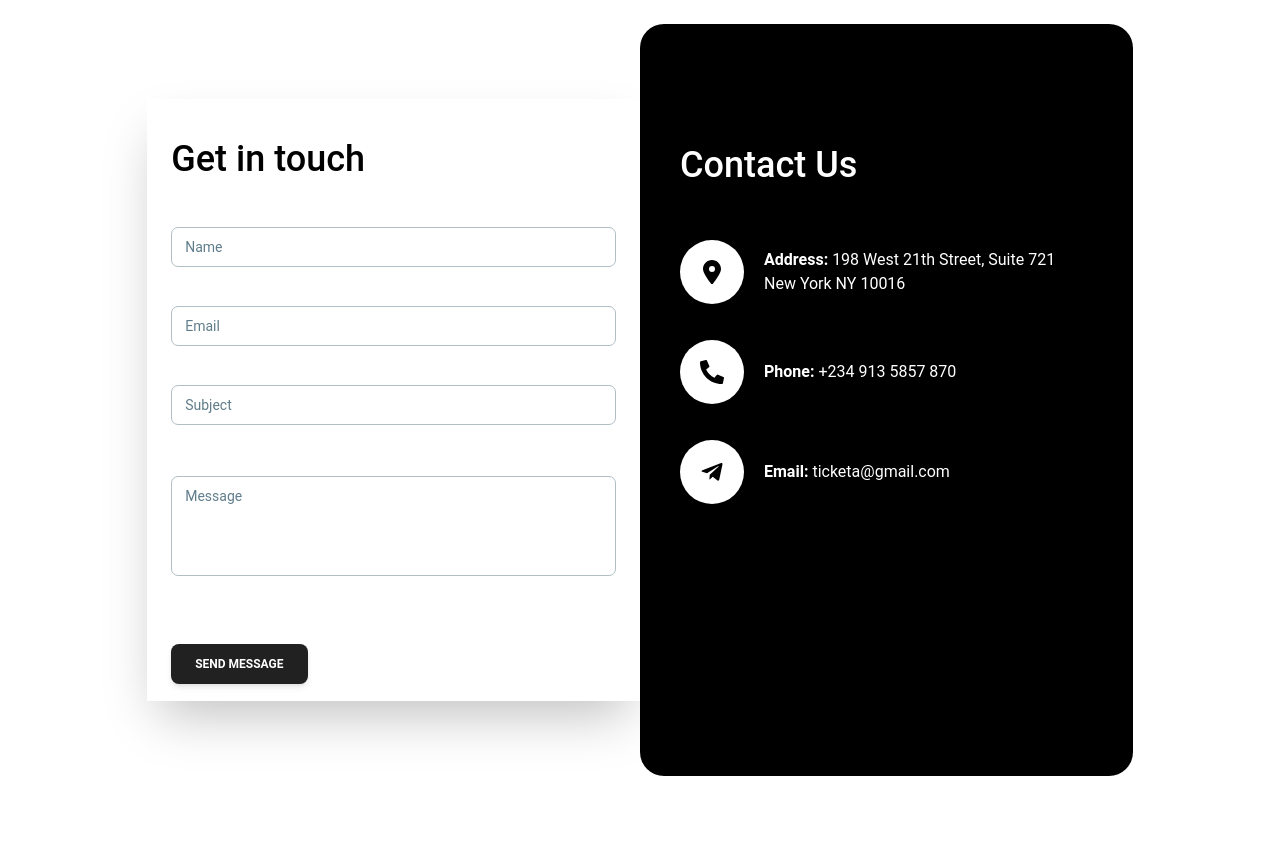
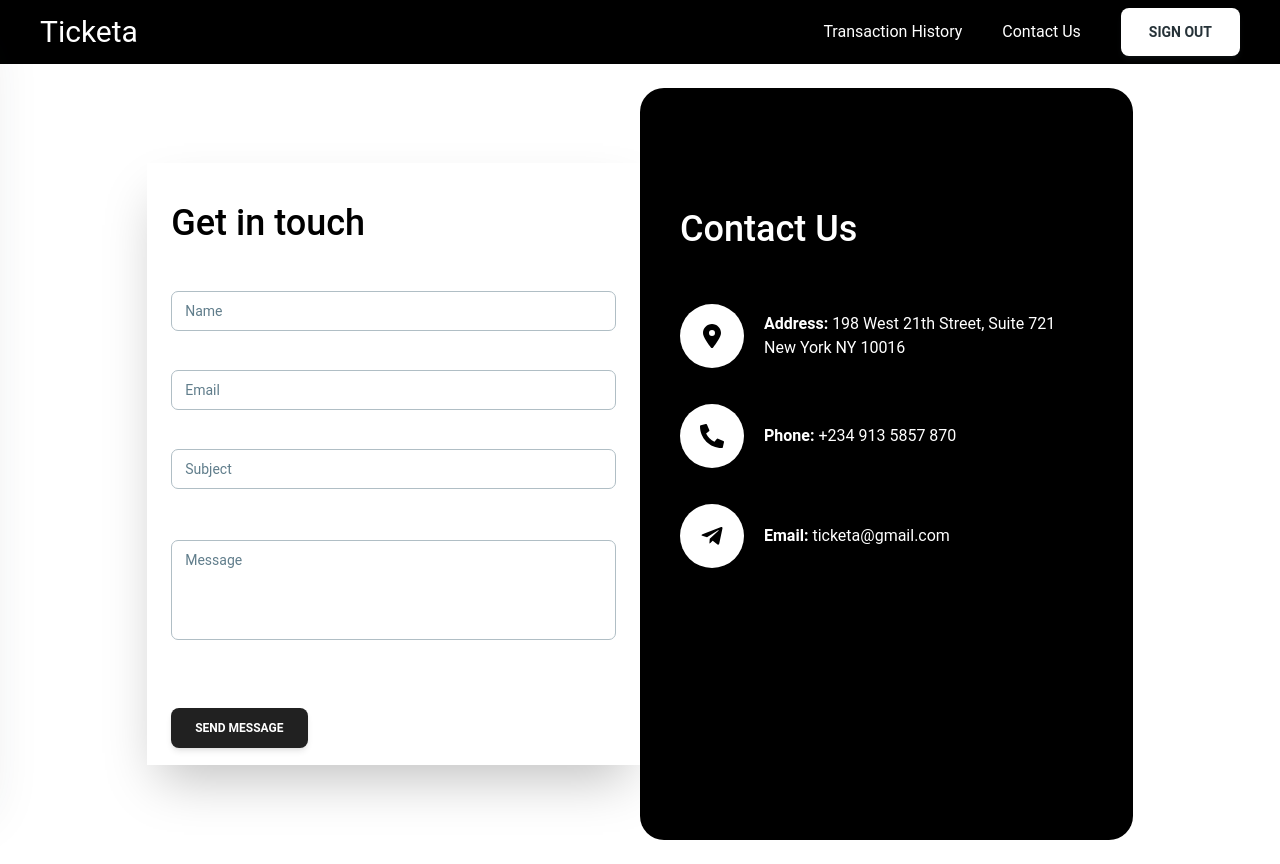
Before and after one commit to bluey-main/ticketer, a React (Vite) app: page /contact in a window 1280 px wide. Before the commit the page ends 800 px from the top, so only its background shows below. Built offline with nearby package versions, Linux system fonts and the light colour scheme; no server answers.

Commit message:
fixed contact Nav

```diff
--- a/src/pages/Contact.jsx
+++ b/src/pages/Contact.jsx
@@ -4,6 +4,8 @@ import { FaPhoneAlt, FaTelegramPlane } from "react-icons/fa";
 import { useState } from "react";
 import emailjs from "@emailjs/browser";
 import { toast } from "react-toastify";
+import Nav from "../components/Nav";
+import DrawerComponent from "../components/DrawerComponent";
 
 const Contact = () => {
   const [info, setInfo] = useState({
@@ -73,6 +75,9 @@ const Contact = () => {
   };
 
   return (
+    <>
+       <DrawerComponent userName={""} />
+      <Nav />
     <div className="w-full lg:h-screen  flex lg:flex-row flex-col lg:gap-y-0 gap-y-7 justify-center items-center p-6">
       <div className="lg:w-[40%] w-full lg:h-[80%] h-[34rem] bg-blue-4 px-6 overflow-hidden shadow-2xl">
         <div className="w-full h-[20%] bg-red-3 flex items-center">
@@ -164,6 +169,8 @@ const Contact = () => {
         </div>
       </div>
     </div>
+    </>
+
   );
 };
 
```
